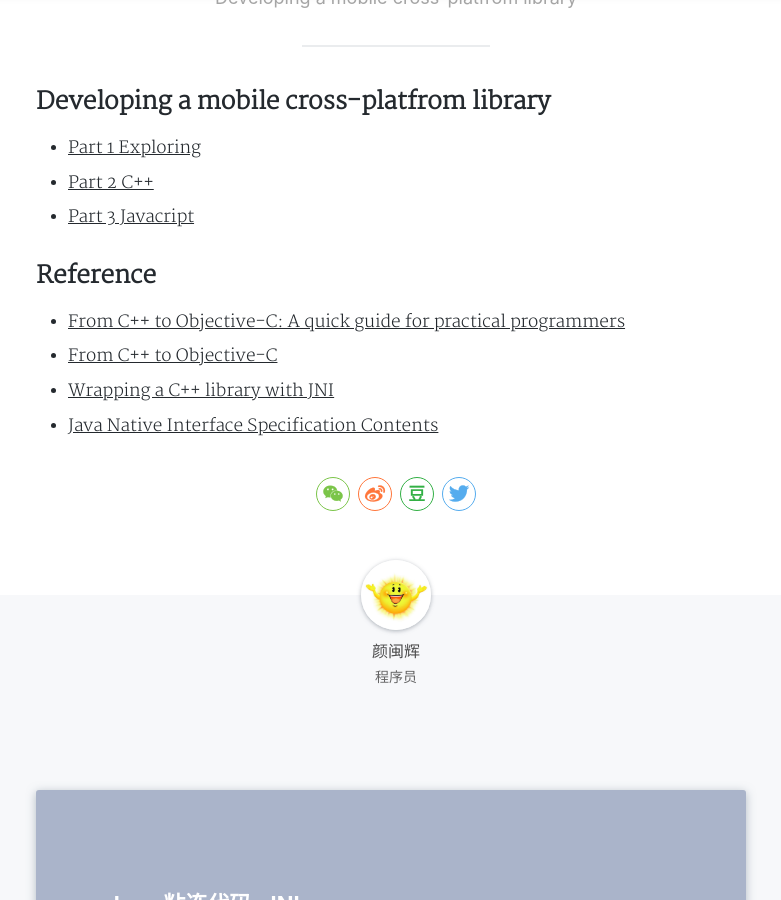
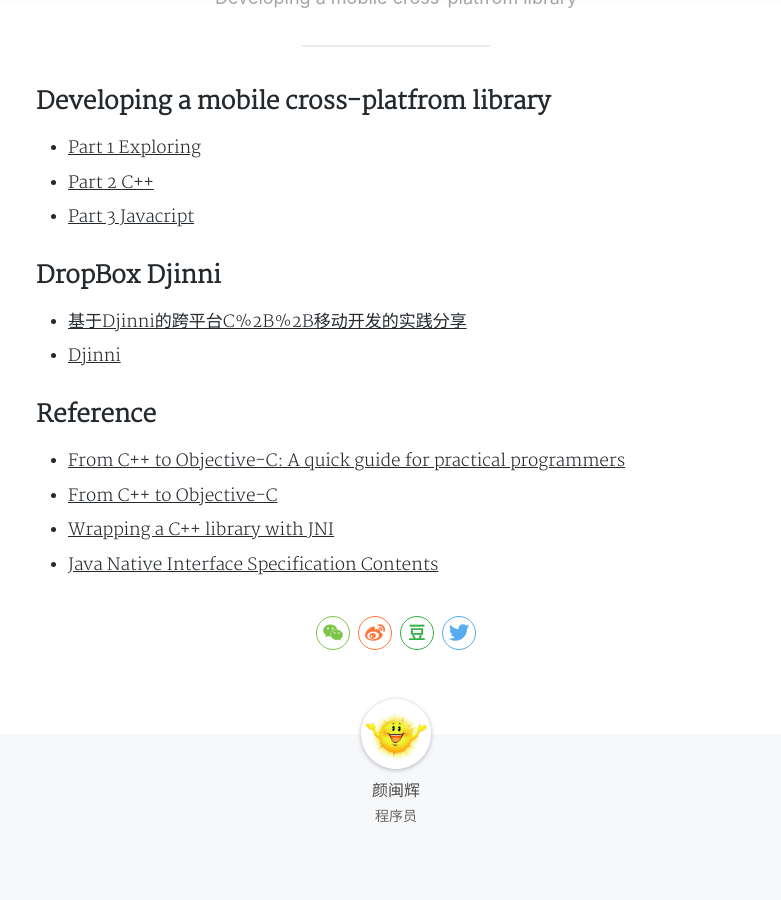
Before and after one commit to yanminhui/yanminhui.github.io, a Jekyll site: the page built from _posts/articles/2020-04-29-cross-platform-mobile.md, in a window 1280 px wide and 900 px high, scrolled down 451 px. Shown: the whole window, without its empty margins (244-1025 px from the left). Built offline with Jekyll 4.4.1, drawn with Linux system fonts in a browser that asks for light colours; nearby versions of some CDN libraries; a style sheet for code colours, icons or effects is not loaded.

Commit message:
Update cross-platform-mobile.md

```diff
--- a/_posts/articles/2020-04-29-cross-platform-mobile.md
+++ b/_posts/articles/2020-04-29-cross-platform-mobile.md
@@ -17,6 +17,12 @@
 
 - [Part 3 Javacript](https://www.skyscanner.net/company-news/developing-mobile-cross-platform-library-part-3-javascript)
 
+## DropBox Djinni
+
+- [基于Djinni的跨平台C%2B%2B移动开发的实践分享](../../../assets/pdf/gmtc2018-djinni.pdf)
+
+- [Djinni](https://github.com/dropbox/djinni)
+
 ## Reference
 
 - [From C++ to Objective-C: A quick guide for practical programmers](https://www.codeproject.com/Articles/770577/From-Cplusplus-to-Objective-C-A-quick-guide-for-pr)
```
